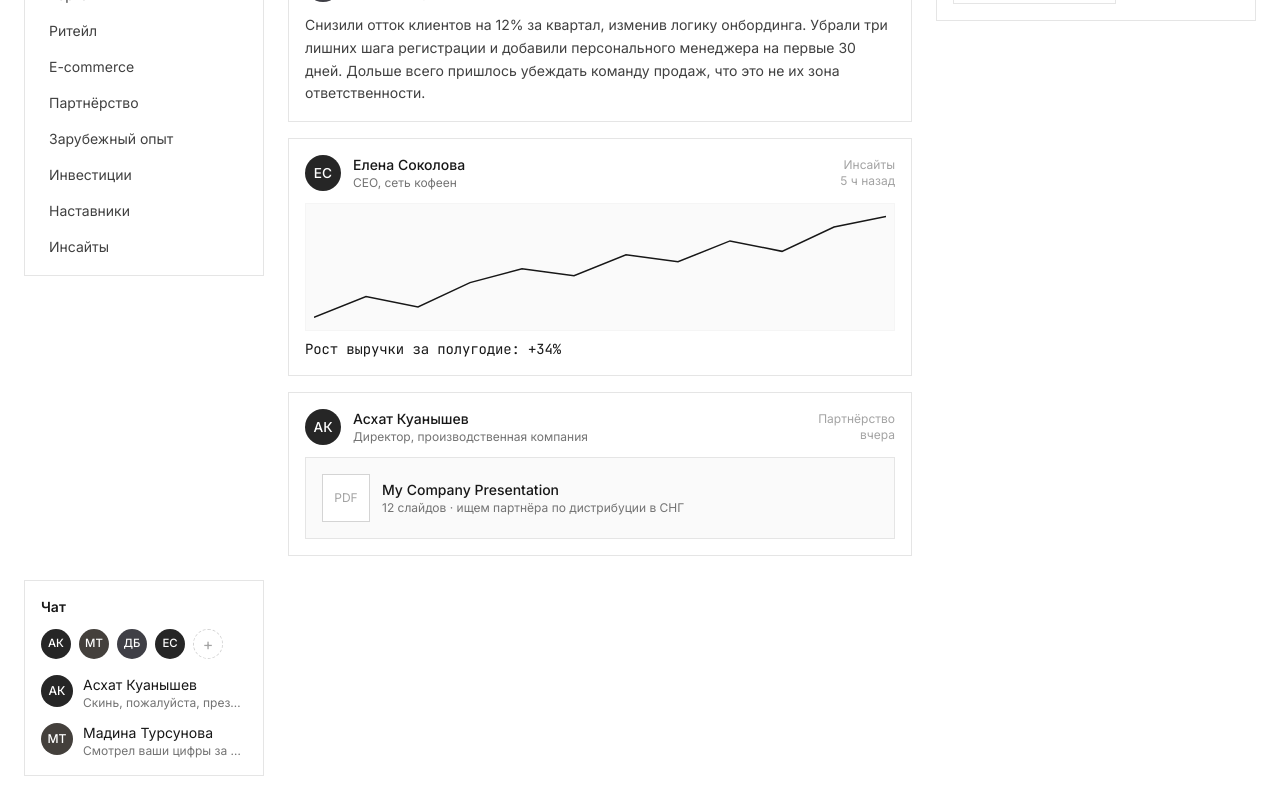
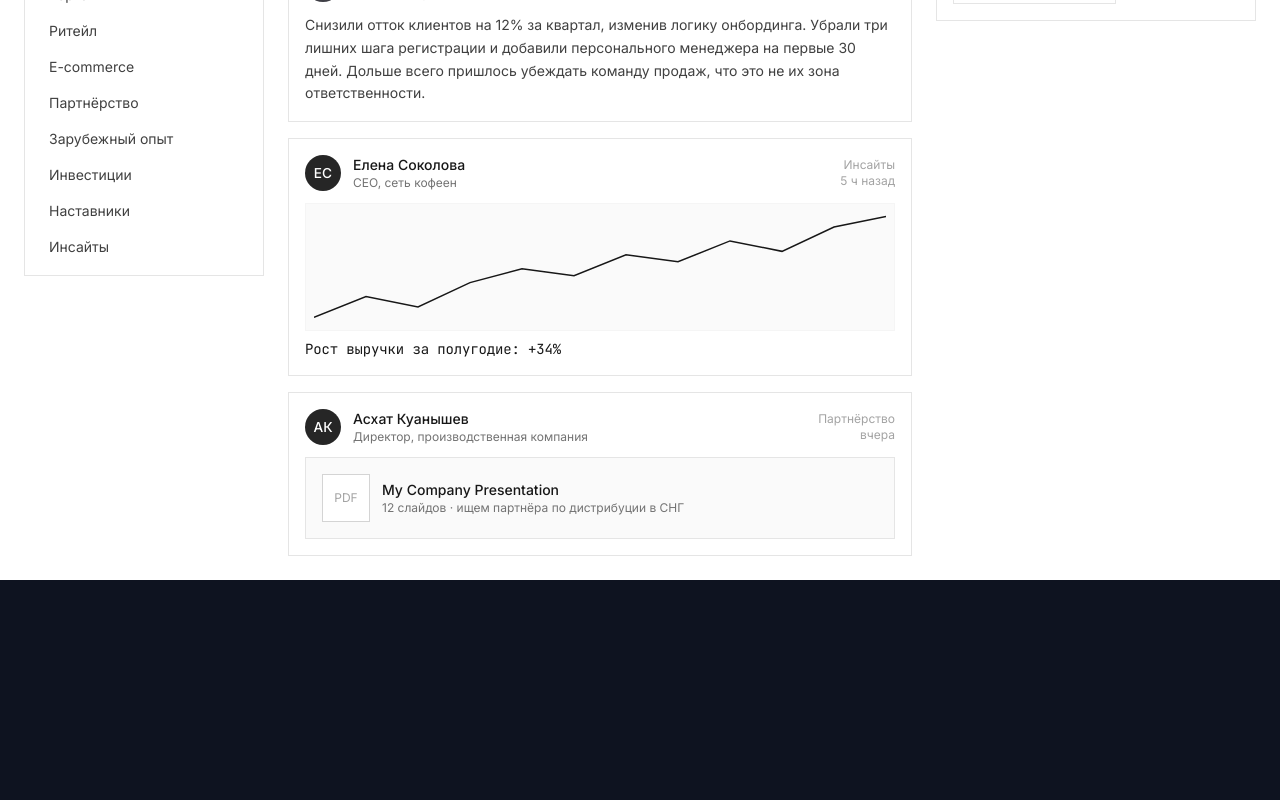
Before and after one commit to macmpaxep/sapnum-demo, a Next.js app: page /demo/feed in a window 1280 px wide. Shown: the part 256-1056 px from the top of the page. After the commit the page ends 836 px from the top, so only its background shows below. Built offline with nearby package versions, Linux system fonts and the light colour scheme; no server answers; a web font is replaced by a local one.

Commit message:
Deleted Chat, will do it later

```diff
--- a/app/demo/feed/page.tsx
+++ b/app/demo/feed/page.tsx
@@ -100,11 +100,6 @@ export default function FeedPage() {
         <AiPanel />
       </div>
 
-      {/* Chat */}
-      <div>
-        <Chat />
-      </div>
-
     </div>
   );
 }
```
